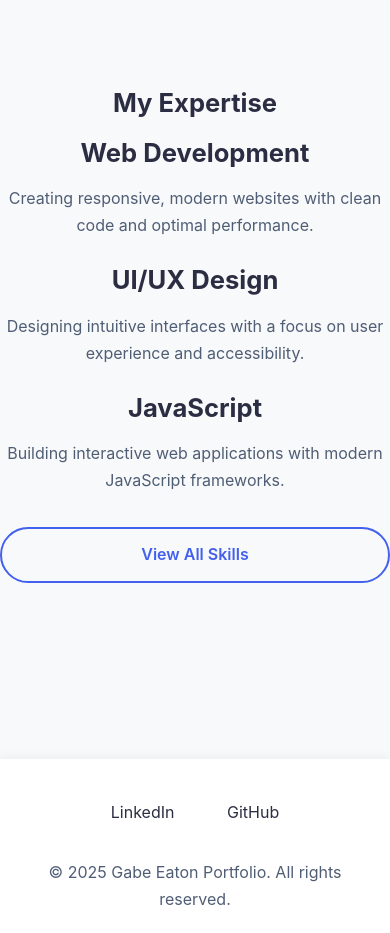
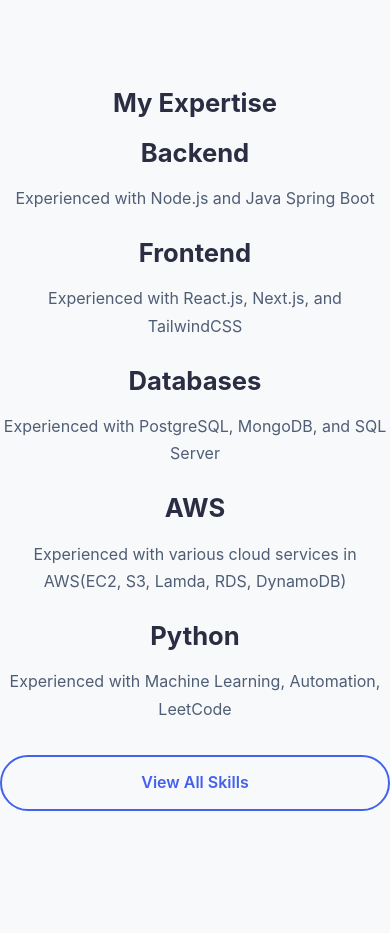
Before and after one commit to gabe-eaton/final-site, a plain HTML site: page index.html in a window 390 px wide. Shown: the part 1780-2713 px from the top of the page. Drawn offline with nearby package versions, Linux system fonts and the light colour scheme.

Commit message:
Add files via upload

```diff
--- a/index.html
+++ b/index.html
@@ -40,8 +40,8 @@
                 <div class="portfolio-item">
                     <img src="nutrify.png" alt="Project 1">
                     <div class="portfolio-overlay">
-                        <h3>E-Commerce Website</h3>
-                        <p>HTML, CSS, JavaScript, PHP</p>
+                        <h3>Nutrify</h3>
+                        <p>React.js, Node.js, PosgreSQL, Supabase, Firebase</p>
                         <a href="portfolio.html#project1">View Details</a>
                     </div>
                 </div>
@@ -49,8 +49,8 @@
                 <div class="portfolio-item">
                     <img src="cart.png" alt="Project 2">
                     <div class="portfolio-overlay">
-                        <h3>Mobile App UI</h3>
-                        <p>Figma, Adobe XD</p>
+                        <h3>FlameExchange</h3>
+                        <p>Next.js, Node.js, MongoDB, AWS</p>
                         <a href="portfolio.html#project2">View Details</a>
                     </div>
                 </div>
@@ -58,8 +58,8 @@
                 <div class="portfolio-item">
                     <img src="dining.png" alt="Project 3">
                     <div class="portfolio-overlay">
-                        <h3>Blog Platform</h3>
-                        <p>React, Node.js, MongoDB</p>
+                        <h3>RotAlert</h3>
+                        <p>React, Spring Boot, MongoDB</p>
                         <a href="portfolio.html#project3">View Details</a>
                     </div>
                 </div>
@@ -75,21 +75,35 @@
             <div class="skills-container">
                 <div class="skill-card">
 
-                    <h3>Web Development</h3>
-                    <p>Creating responsive, modern websites with clean code and optimal performance.</p>
+                    <h3>Backend</h3>
+                    <p>Experienced with Node.js and Java Spring Boot</p>
                 </div>
 
                 <div class="skill-card">
 
-                    <h3>UI/UX Design</h3>
-                    <p>Designing intuitive interfaces with a focus on user experience and accessibility.</p>
+                    <h3>Frontend</h3>
+                    <p>Experienced with React.js, Next.js, and TailwindCSS</p>
                 </div>
 
                 <div class="skill-card">
 
-                    <h3>JavaScript</h3>
-                    <p>Building interactive web applications with modern JavaScript frameworks.</p>
+                    <h3>Databases</h3>
+                    <p>Experienced with PostgreSQL, MongoDB, and SQL Server</p>
                 </div>
+
+
+                <div class="skill-card">
+                    <h3>AWS</h3>
+                    <p>Experienced with various cloud services in AWS(EC2, S3, Lamda, RDS, DynamoDB)</p>
+                </div>
+
+                <div class="skill-card">
+
+                    <h3>Python</h3>
+                    <p>Experienced with Machine Learning, Automation, LeetCode</p>
+                </div>
+
+
             </div>
 
             <div class="cta-container">
```
